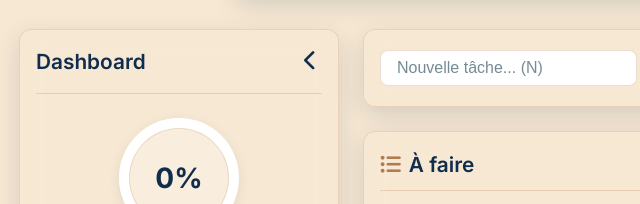
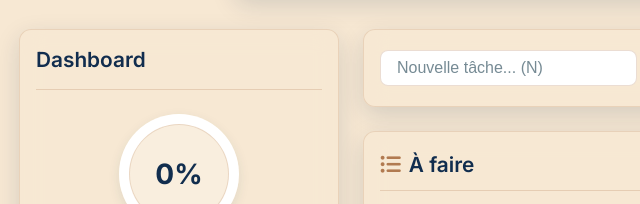
Before and after one commit to Auduj/todolist, a plain HTML site: page index.html in a window 1280 px wide. Shown: the part 187-391 px from the top of the page, 5-645 px from the left. Drawn offline with Linux system fonts and the light colour scheme.

Commit message:
modif dash

```diff
--- a/index.html
+++ b/index.html
@@ -80,9 +80,6 @@
         <aside class="sidebar-analytics glass-effect" id="sidebar">
             <div class="sidebar-header">
                 <h3>Dashboard</h3>
-                <button class="sidebar-toggle btn" id="sidebarToggle" title="Masquer la barre latérale">
-                    <i class="fas fa-chevron-left"></i>
-                </button>
             </div>
 
             <div class="analytics-section">
```
